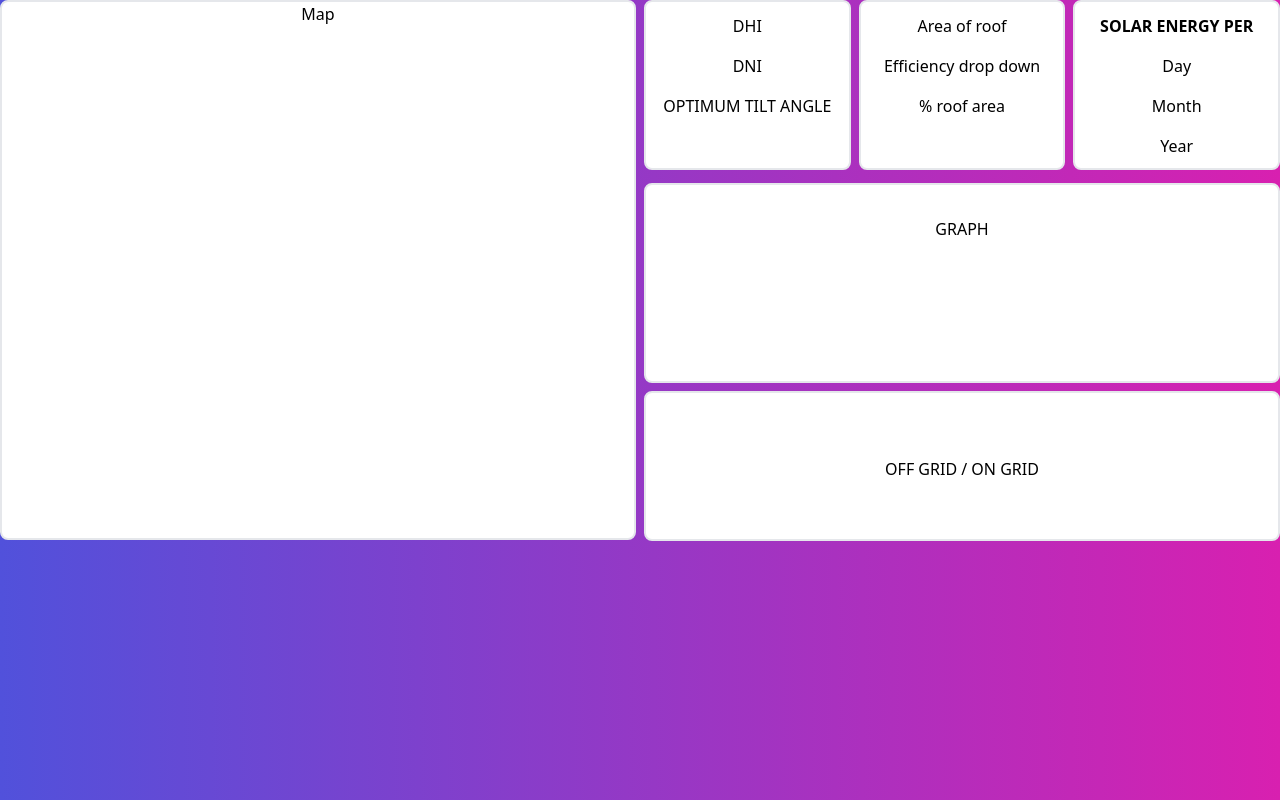
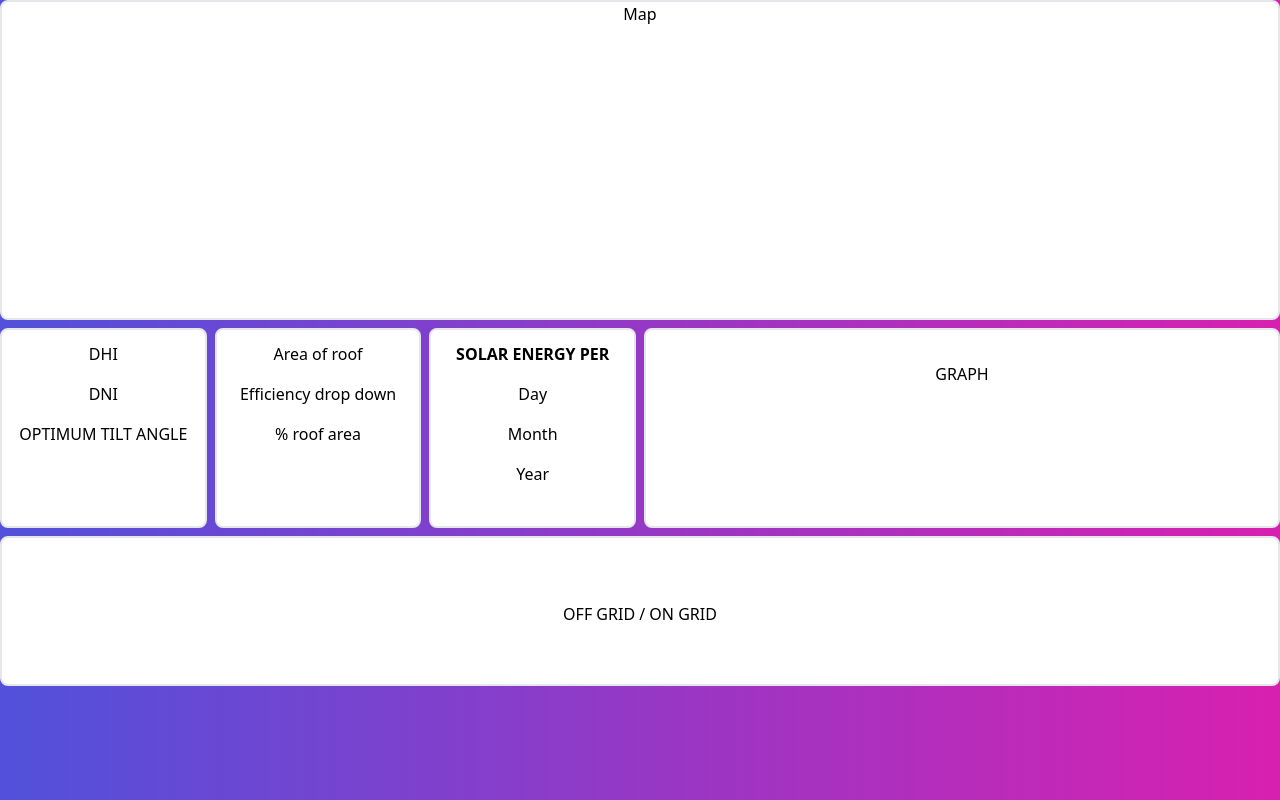
Before and after one commit to nakshjoshi/rooftop_solar_BAH-24, a Django app: template BAH_24/solar_calculator/templates/second.html in a window 1280 px wide. Run offline with Django 5.2, Linux system fonts and the light colour scheme; the template is opened without the code that fills it, so the values that code supplies are empty; some libraries are stand-ins or nearby versions.

Commit message:
changes in second.html

```diff
--- a/BAH_24/solar_calculator/templates/second.html
+++ b/BAH_24/solar_calculator/templates/second.html
@@ -7,26 +7,26 @@
     <script src="https://cdn.tailwindcss.com"></script>
 </head>
 <body class="w-[1320] h-[400px] bg-gradient-to-r from-[#5151db] to-[#d820b0]">
-    <div class="grid grid-cols-6 gap-2 grid-row-6 mx-auto h-full">
-        <div class="col-span-3 border-[2px] h-[540px] text-center rounded-lg bg-[white]">
+    <div class="grid grid-cols-6 gap-2  mx-auto h-full">
+        <div class="col-span-6 border-[2px] h-[320px] text-center rounded-lg bg-[white]">
           <h1>Map</h1>
         </div>
         <div
-          class="col-span-1 border-[2px] h-[170px] rounded-lg flex flex-col gap-4 p-3 text-center bg-[white]"
+          class="col-span-1 border-[2px] h-[200px] rounded-lg flex flex-col gap-4 p-3 text-center bg-[white]"
         >
           <h1>DHI</h1>
           <h1>DNI</h1>
           <h1>OPTIMUM TILT ANGLE</h1>
         </div>
         <div
-          class="col-span-1 border-[2px] h-[170px] rounded-lg flex flex-col gap-4 p-3 text-center bg-[white]"
+          class="col-span-1 border-[2px] h-[200px] rounded-lg flex flex-col gap-4 p-3 text-center bg-[white]"
         >
           <h1>Area of roof</h1>
           <h1>Efficiency drop down</h1>
           <h1>% roof area</h1>
         </div>
         <div
-          class="col-span-1 border-[2px] h-[170px] rounded-lg flex flex-col gap-4 p-3 text-center bg-[white]"
+          class="col-span-1 border-[2px] h-[200px] rounded-lg flex flex-col gap-4 p-3 text-center bg-[white]"
         >
           <h1 class="font-bold">SOLAR ENERGY PER</h1>
           <h1>Day</h1>
@@ -34,13 +34,13 @@
           <h1>Year</h1>
         </div>
         <div
-          class="col-start-4 col-end-7 border-[2px] row-span-1 h-[200px] rounded-lg text-center p-8 relative bottom-[365px] bg-[white]"
+          class="col-start-4 col-end-7 border-[2px] row-span-1 h-[200px] rounded-lg text-center p-8  bg-[white]"
         >
           <h1>GRAPH</h1>
 
         </div>
         <div
-          class="col-start-4 col-end-7 border-[2px] h-[150px] rounded-lg relative bottom-[365px] text-center p-16 bg-[white]"
+          class="col-start-1 col-end-7 border-[2px] h-[150px] rounded-lg  text-center p-16 bg-[white]"
         >
           <h1>OFF GRID / ON GRID</h1>
         </div>
```
